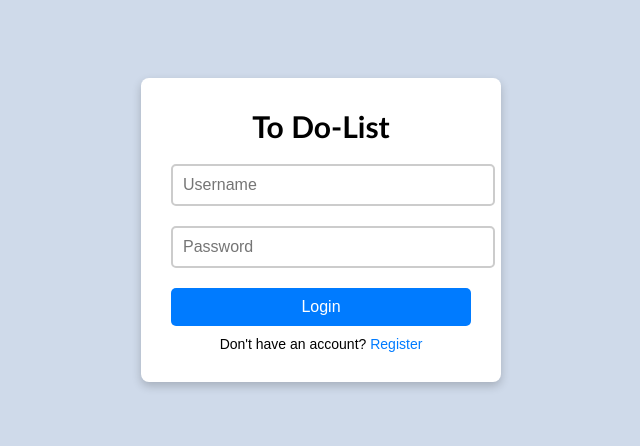
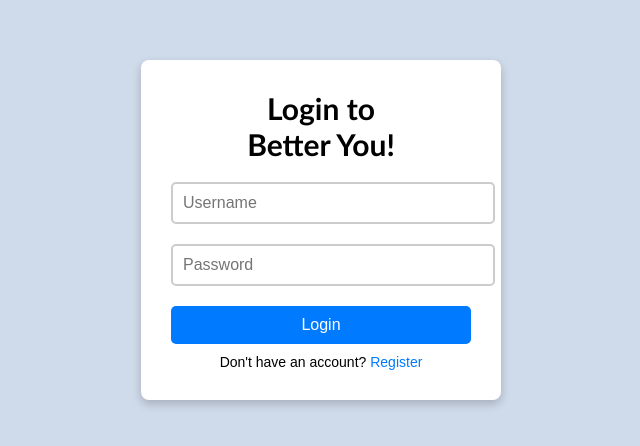
Before and after one commit to 1603Aditi/to_do_list, a plain HTML site: page login.html in a window 1280 px wide. Shown: the part 170-616 px from the top of the page, without its empty margins (319-959 px from the left). Drawn offline with Linux system fonts and the light colour scheme.

Commit message:
Update login.html

```diff
--- a/login.html
+++ b/login.html
@@ -6,16 +6,12 @@
     <title>Login Page</title>
     <link rel="stylesheet" href="loginstyle.css">
 </head>
-
 <body>
-
     <div class="login-container">
-
-        <h2>To Do-List</h2>
-        <form>
+        <h2>Login to <h2 id="name">Better You!</h2></h2>
+        <form >
             <div class="input-group">
                 <input type="text" required placeholder="Username">
-
             </div>
             <div class="input-group">
                 <input type="password" required placeholder="Password">
@@ -26,4 +22,5 @@
     </div>
 
 </body>
+<script src="login.js"></script>
 </html>
```
